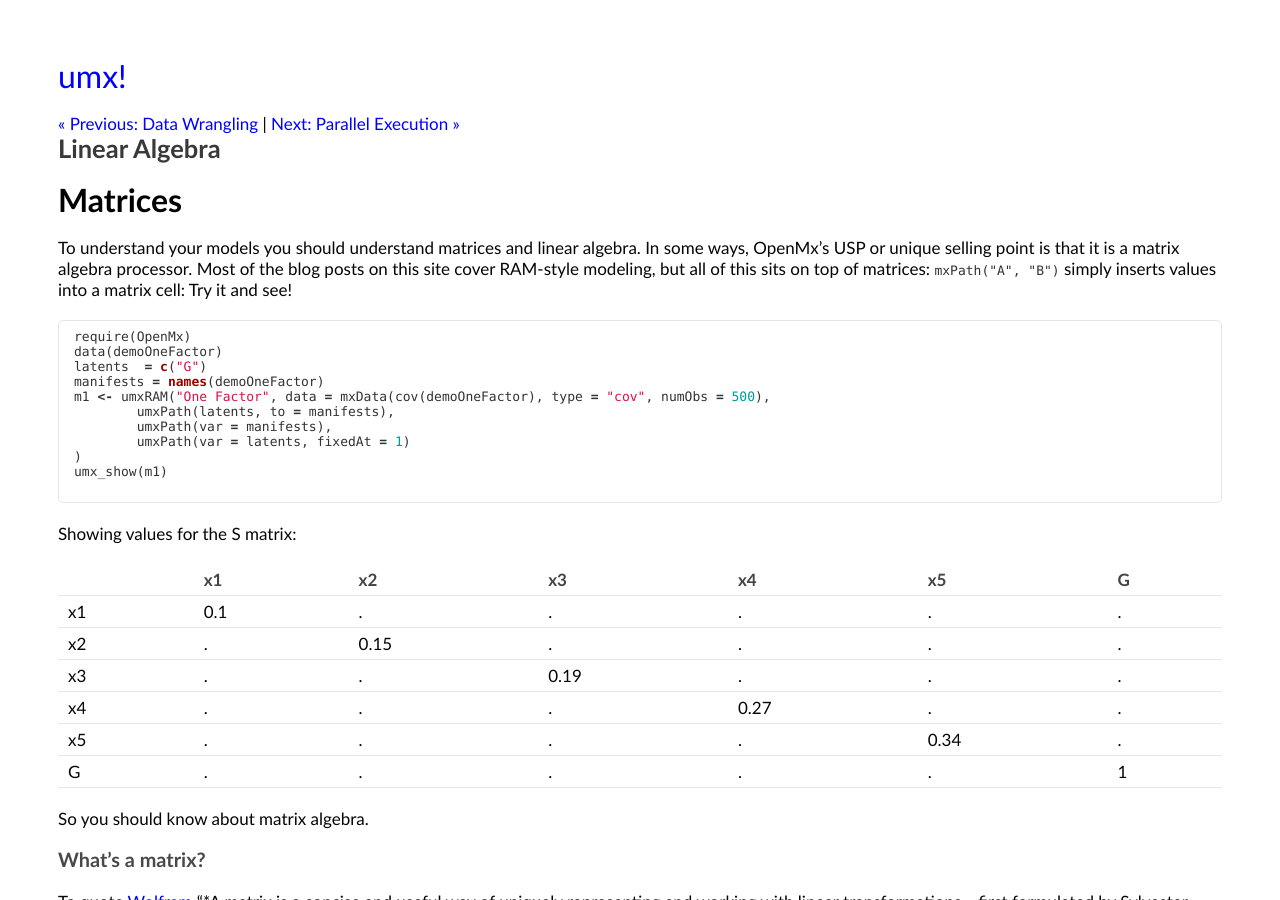
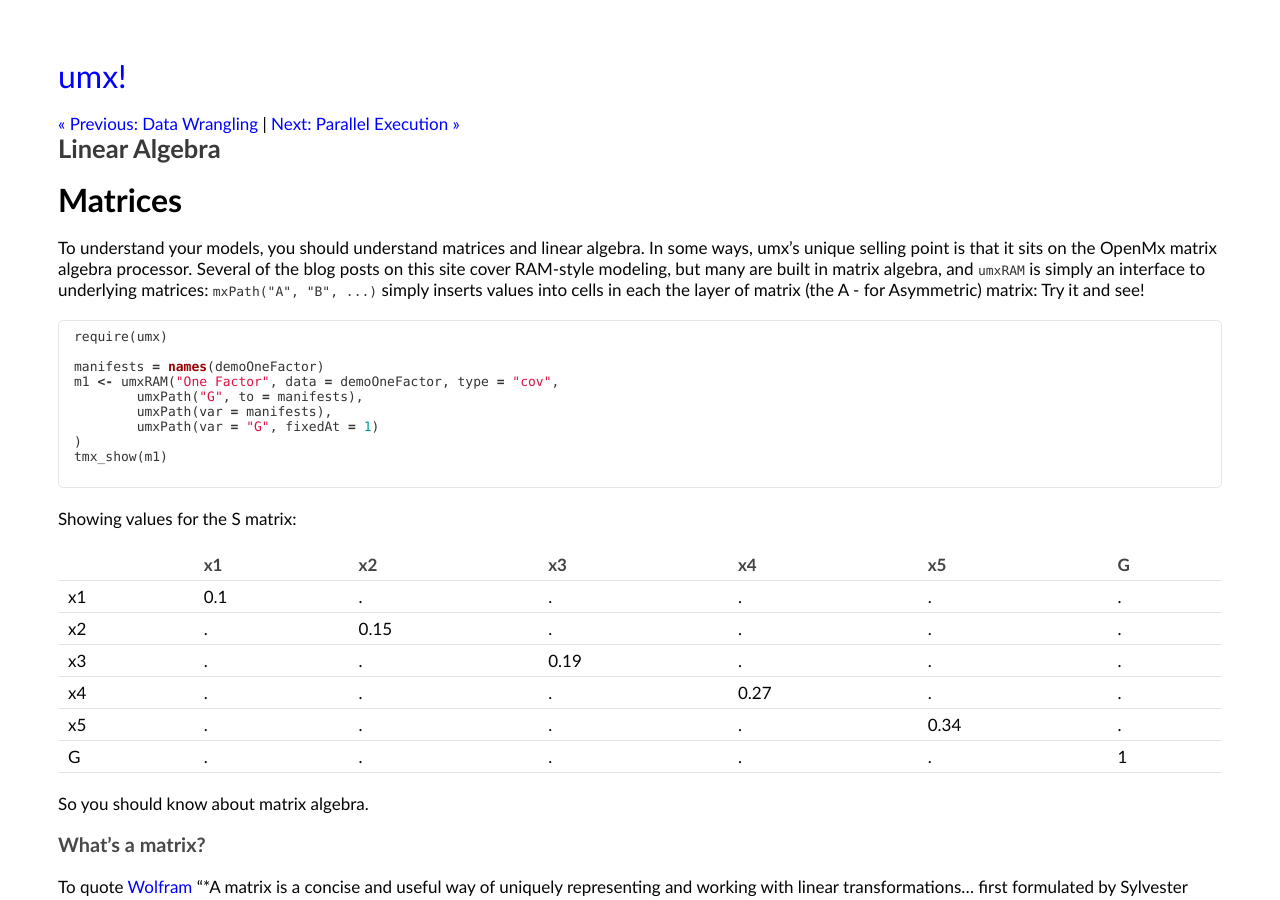
Before and after one commit to tbates/tbates.github.io, a Jekyll site: the page built from _posts/1945-04-10-technical-Linear-algebra copy.markdown, in a window 1280 px wide and 900 px high. Built offline with Jekyll 4.4.1, drawn with Linux system fonts in a browser that asks for light colours.

Commit message:
no message

````diff
--- a/_posts/1945-04-10-technical-Linear-algebra copy.markdown
+++ b/_posts/1945-04-10-technical-Linear-algebra copy.markdown
@@ -10,19 +10,18 @@ categories: technical
 
 # Matrices
 
-To understand your models you should understand matrices and linear algebra. In some ways, OpenMx's USP or unique selling point is that it is a matrix algebra processor. Most of the blog posts on this site cover RAM-style modeling, but all of this sits on top of matrices: `mxPath("A", "B")` simply inserts values into a matrix cell: Try it and see!
+To understand your models, you should understand matrices and linear algebra. In some ways, umx's unique selling point is that it sits on the OpenMx matrix algebra processor. Several of the blog posts on this site cover RAM-style modeling, but many are built in matrix algebra, and `umxRAM` is simply an interface to underlying matrices: `mxPath("A", "B", ...)` simply inserts values into cells in each the layer of matrix (the A - for Asymmetric) matrix: Try it and see!
 
 ```r
-require(OpenMx)
-data(demoOneFactor)
-latents  = c("G")
+require(umx)
+
 manifests = names(demoOneFactor)
-m1 <- umxRAM("One Factor", data = mxData(cov(demoOneFactor), type = "cov", numObs = 500),
-	umxPath(latents, to = manifests),
+m1 <- umxRAM("One Factor", data = demoOneFactor, type = "cov",
+	umxPath("G", to = manifests),
 	umxPath(var = manifests),
-	umxPath(var = latents, fixedAt = 1)
+	umxPath(var = "G", fixedAt = 1)
 )
-umx_show(m1)
+tmx_show(m1)
 
 ```
 
--- a/_posts/2000-11-23-base-What_you_want_is_what_you_get.markdown
+++ b/_posts/2000-11-23-base-What_you_want_is_what_you_get.markdown
@@ -85,7 +85,7 @@ And gives the same parameters:
 
 
 ```r
- umx_show(m1)
+ tmx_show(m1)
  plot(m1)
 ```
 
--- a/draft posts/1900-02-01-Function-overview.markdown
+++ b/draft posts/1900-02-01-Function-overview.markdown
@@ -38,7 +38,7 @@ Here are some of the most important.
 		* umx_APA_pval
 		* umx_aggregate
 		* umx_print
-		* umx_show
+		* tmx_show
 5. Modify models
 	* `umxMI` # Report the top n modification indices
 	* `umxAdd1` # add parameters and return a table of the effect on fit
````
